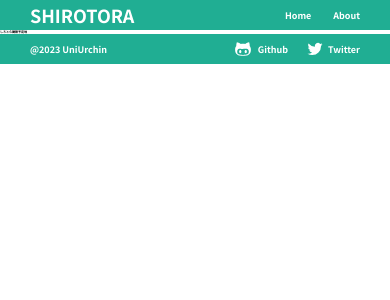
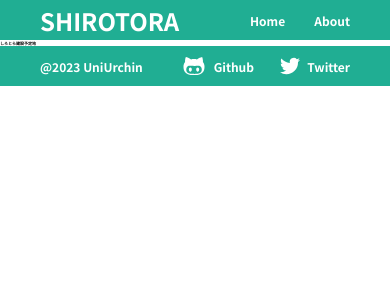
Before and after one commit to tosuri13/shirotora, a Next.js app: page / in a window 390 px wide. Shown: the top 300 px of the page. Built offline with nearby package versions, Linux system fonts and the light colour scheme.

Commit message:
:iphone: 試行錯誤の末、3段階に戻った

```diff
--- a/styles/global.css
+++ b/styles/global.css
@@ -19,20 +19,14 @@
   }
 }
 
-@media all and (min-width: 768px) and (max-width: 1024px) {
+@media all and (min-width: 480px) and (max-width: 1024px) {
   * {
     font-size: 5px;
   }
 }
 
-@media all and (min-width: 480px) and (max-width: 768px) {
+@media all and (max-width: 480px) {
   * {
     font-size: 4px;
   }
 }
-
-@media all and (max-width: 480px) {
-  * {
-    font-size: 3px;
-  }
-}
```
